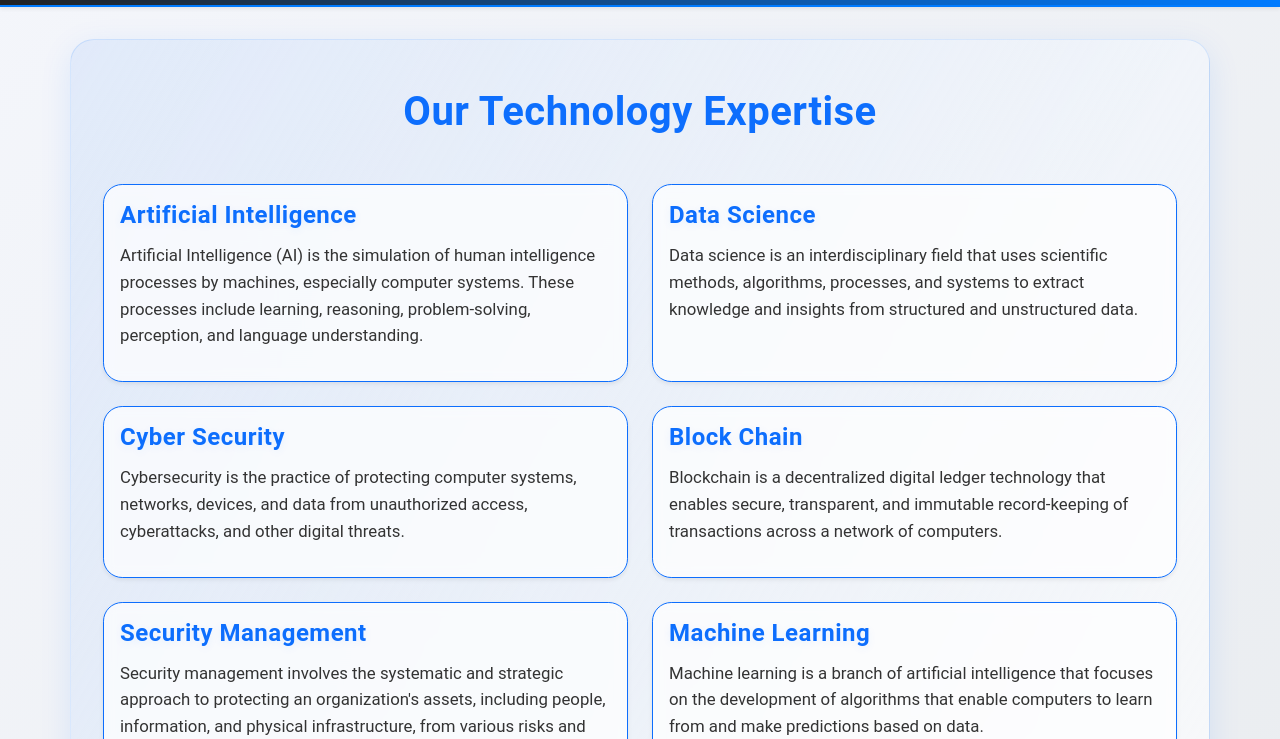
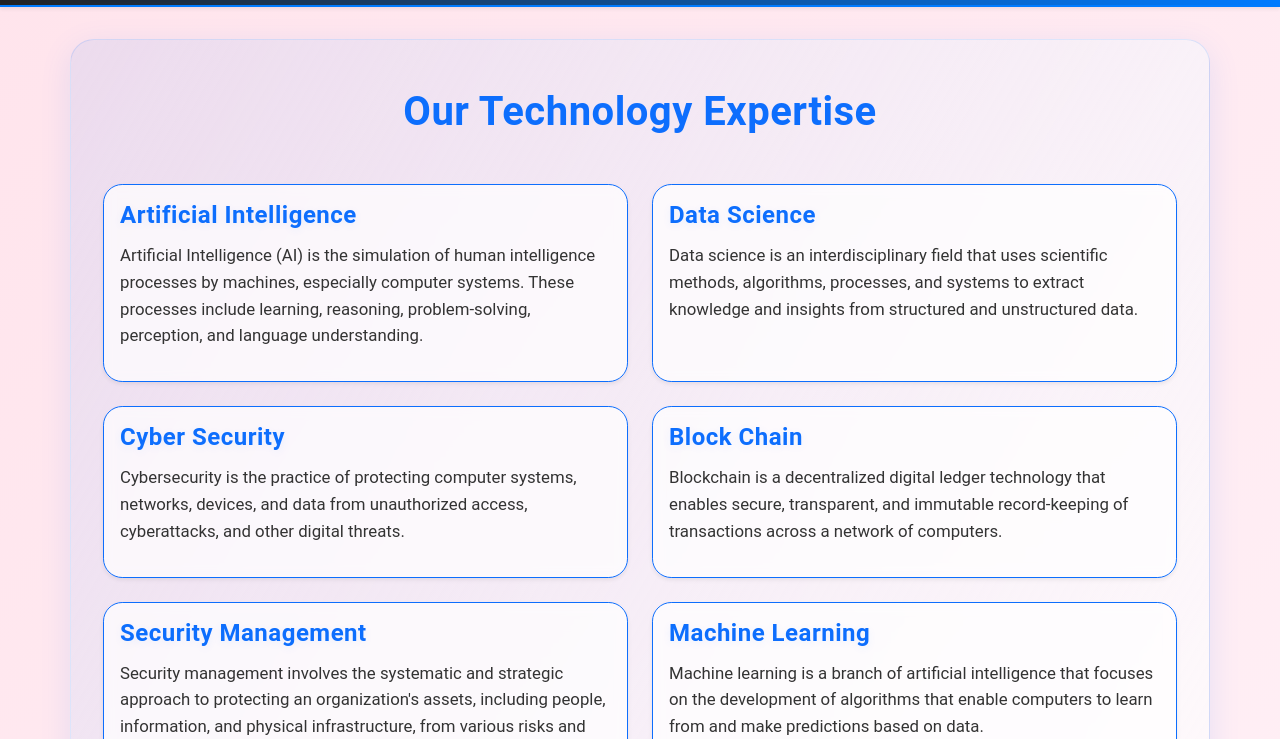
Before and after one commit to SATHASHINI-S/bootstrap-website, a website: page src/technology.html in a window 1280 px wide. Shown: the part 61-800 px from the top of the page. Drawn offline with Linux system fonts and the light colour scheme.

Commit message:
add file

```diff
--- a/src/css/styles.css
+++ b/src/css/styles.css
@@ -4,7 +4,7 @@ h1, h2, h3, h4, h5, h6 {
 
 body {
     font-family: 'Roboto', 'Segoe UI', Arial, sans-serif;
-    background: linear-gradient(135deg, #f4f6fb 0%, #e9ecef 100%);
+    background: linear-gradient(135deg, #ffe4ec 0%, #fff0f6 100%);
     color: #222;
     transition: background 0.5s;
     min-height: 100vh;
```
